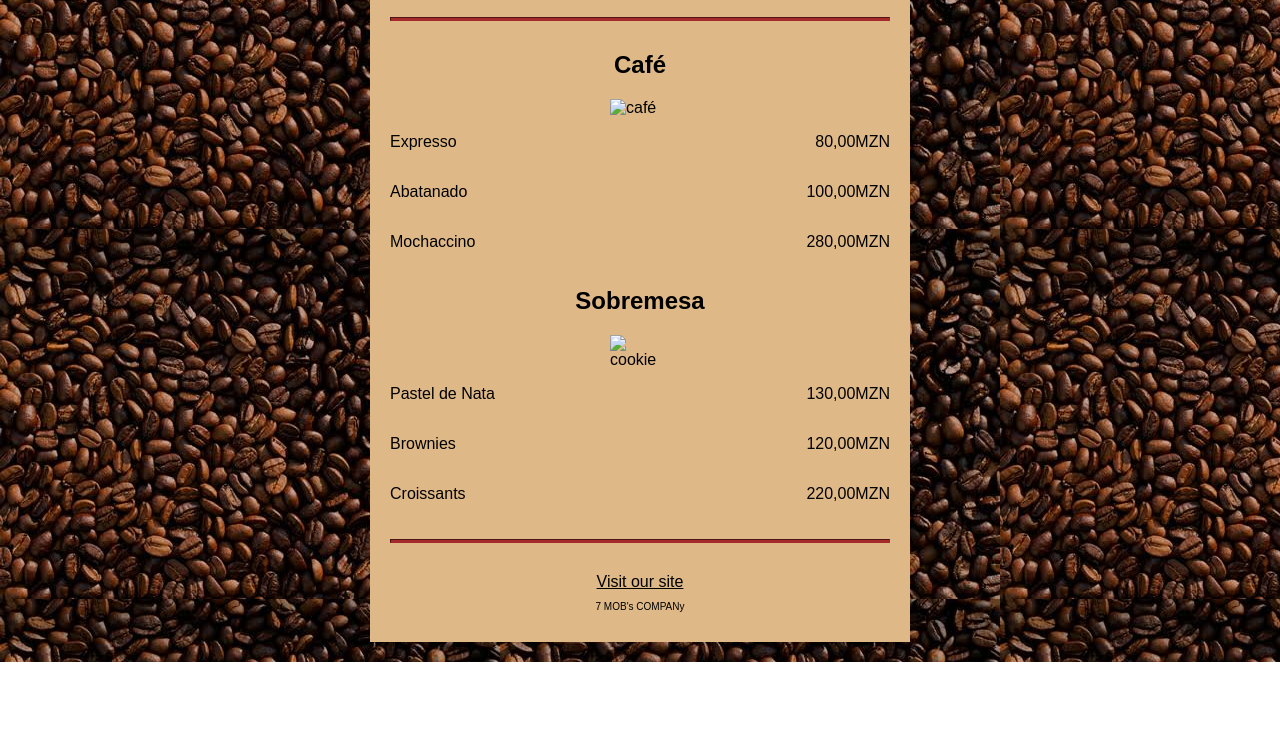
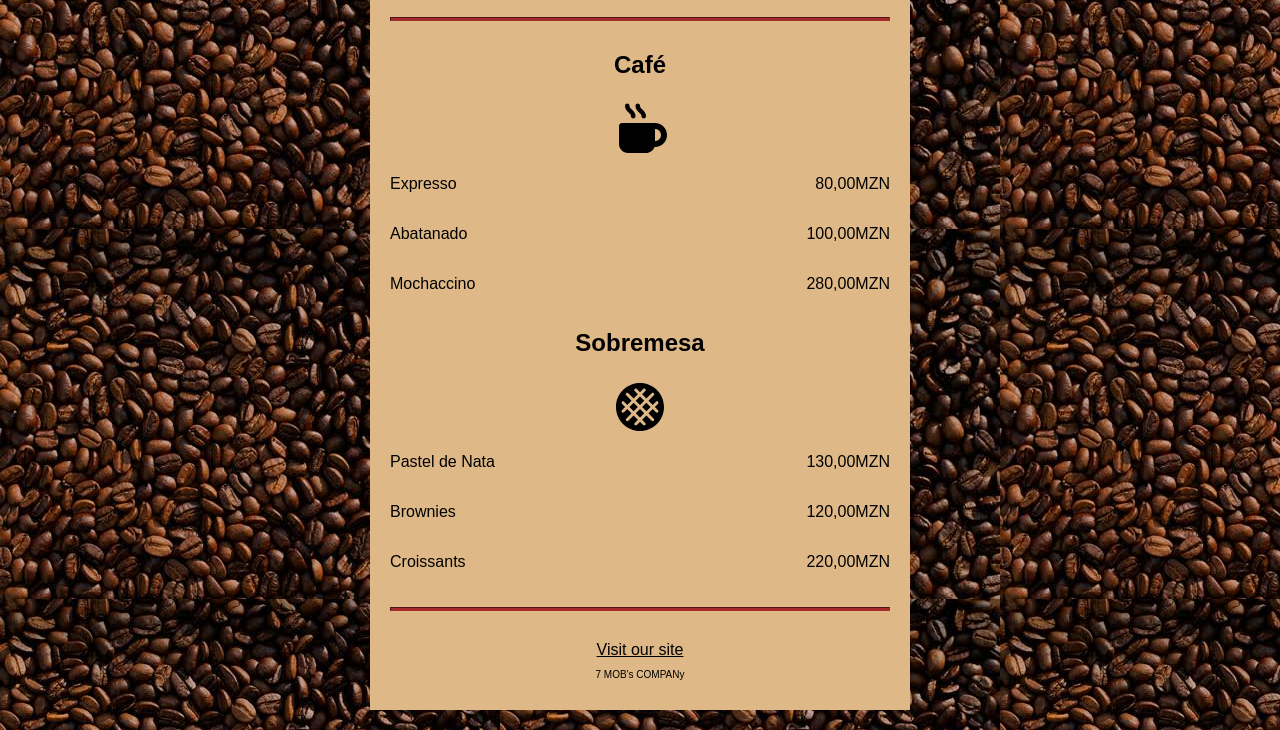
Before and after one commit to nelodaclara-ctrl/camper-cofe., a plain HTML site: page index.html in a window 1280 px wide. Shown: the part 141-871 px from the top of the page. Before the commit the page ends 803 px from the top, so only its background shows below. Drawn offline with Linux system fonts and the light colour scheme; files whose address does not match are found by name.

Commit message:
Update image paths in index.html

```diff
--- a/index.html
+++ b/index.html
@@ -16,7 +16,7 @@
       <hr>
       <section class="caffee">
        <h2>Café</h2>
-        <img src="cafe.svg" alt="café">
+        <img src="img/cafe.svg" alt="café">
     <article class="inln">
       <p class="flavor">Expresso</p><p class="price">80,00MZN</p>
     </article>
@@ -29,7 +29,7 @@
   </section>
       <section class="Sobremesa">
         <h2>Sobremesa</h2>
-        <img src="full.svg" alt="cookie">
+        <img src="img/full.svg" alt="cookie">
         <article class="inln">
           <p class="flavor">Pastel de Nata</p><p class="price">130,00MZN</p>
         </article>
```
